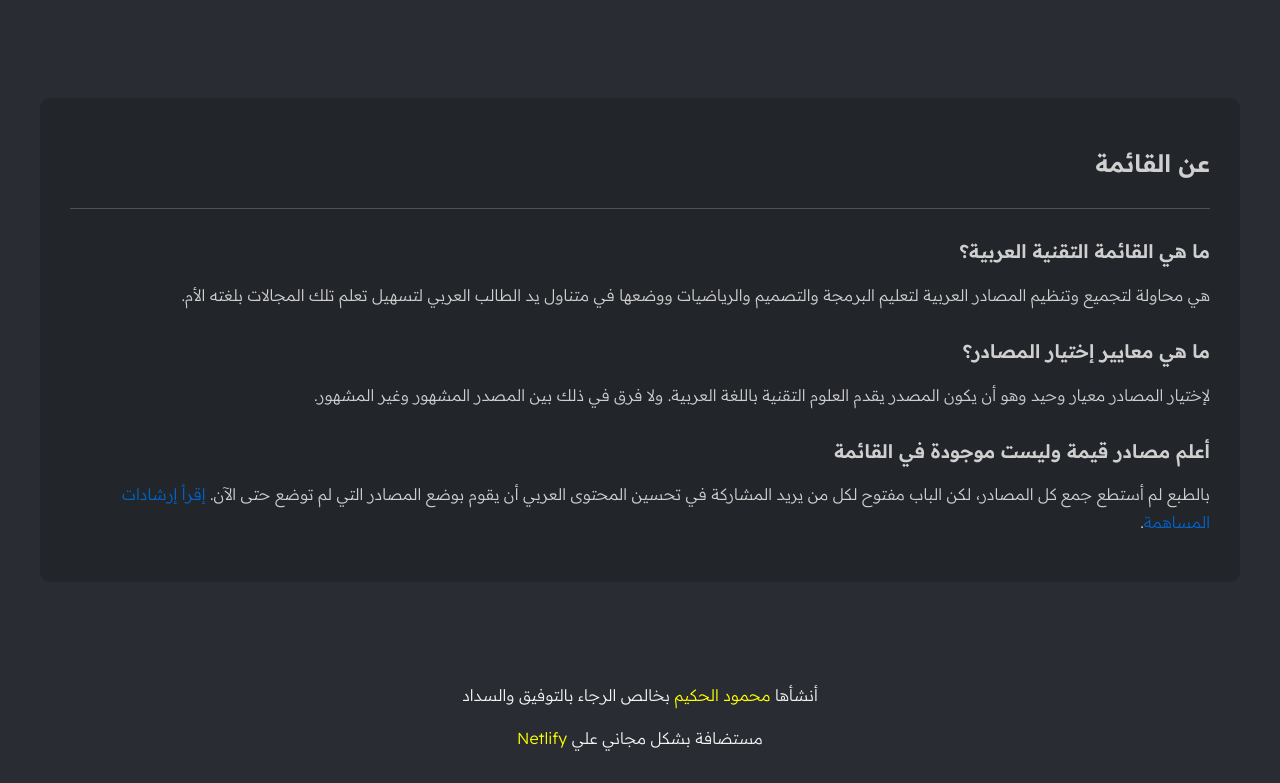
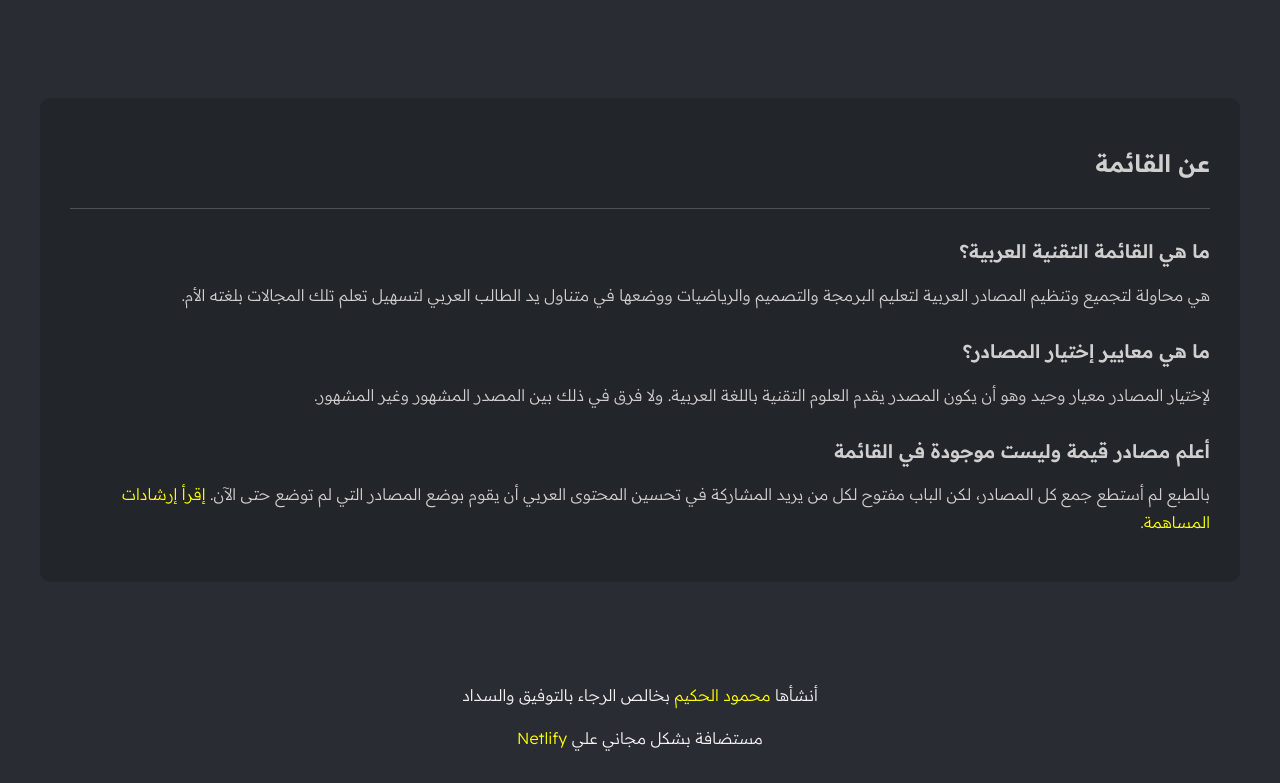
Before and after one commit to elhakeem/aratechlist, a Svelte app: page / in a window 1280 px wide. Shown: the part 1419-2202 px from the top of the page. Built offline with nearby package versions, Linux system fonts and the light colour scheme.

Commit message:
refactor(style): change about section links color

```diff
--- a/src/components/about.svelte
+++ b/src/components/about.svelte
@@ -32,5 +32,8 @@
         h3 {
             margin-top: 30px;
         }
+        a {
+            color: yellow;
+        }
     }
 </style>
```
